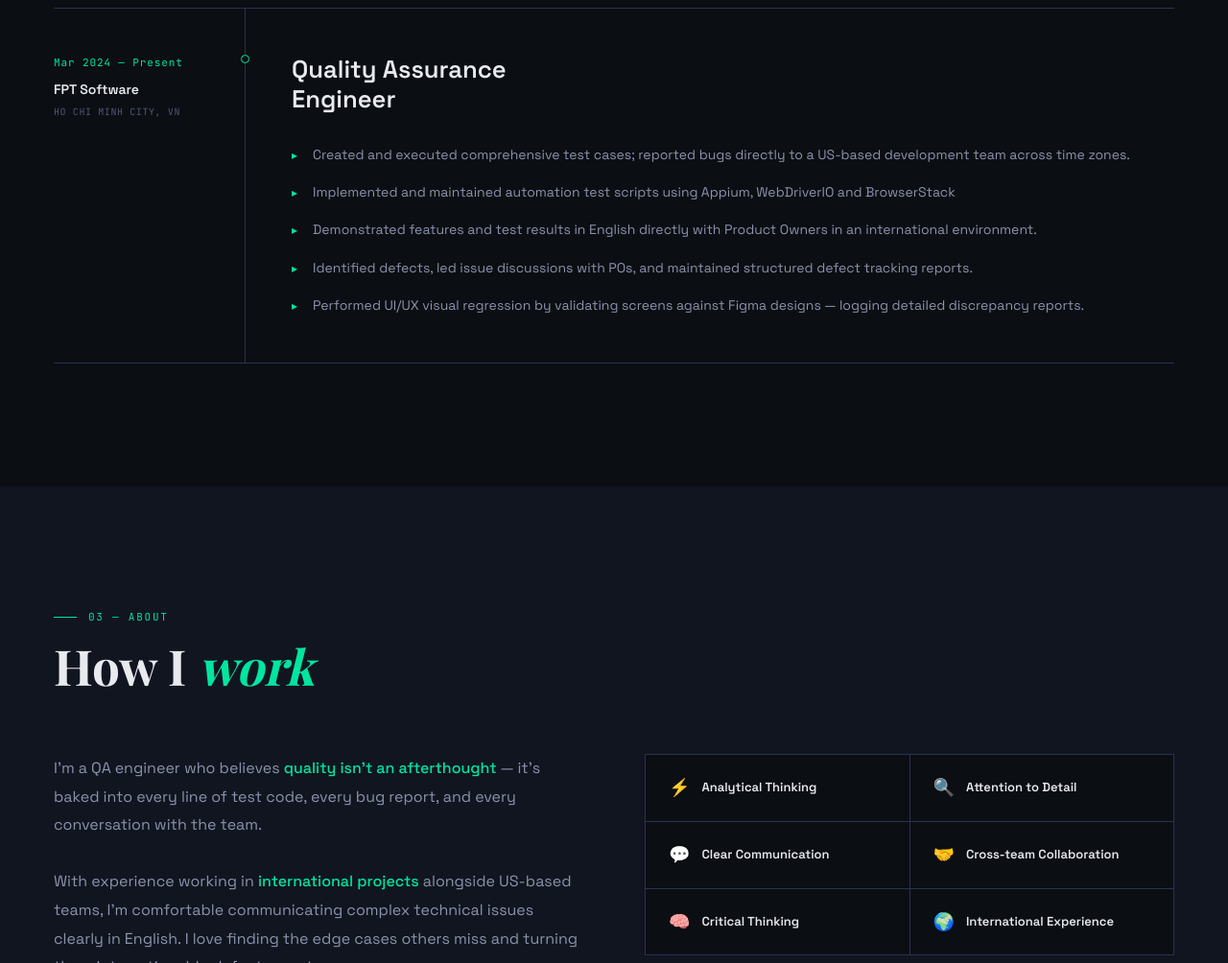
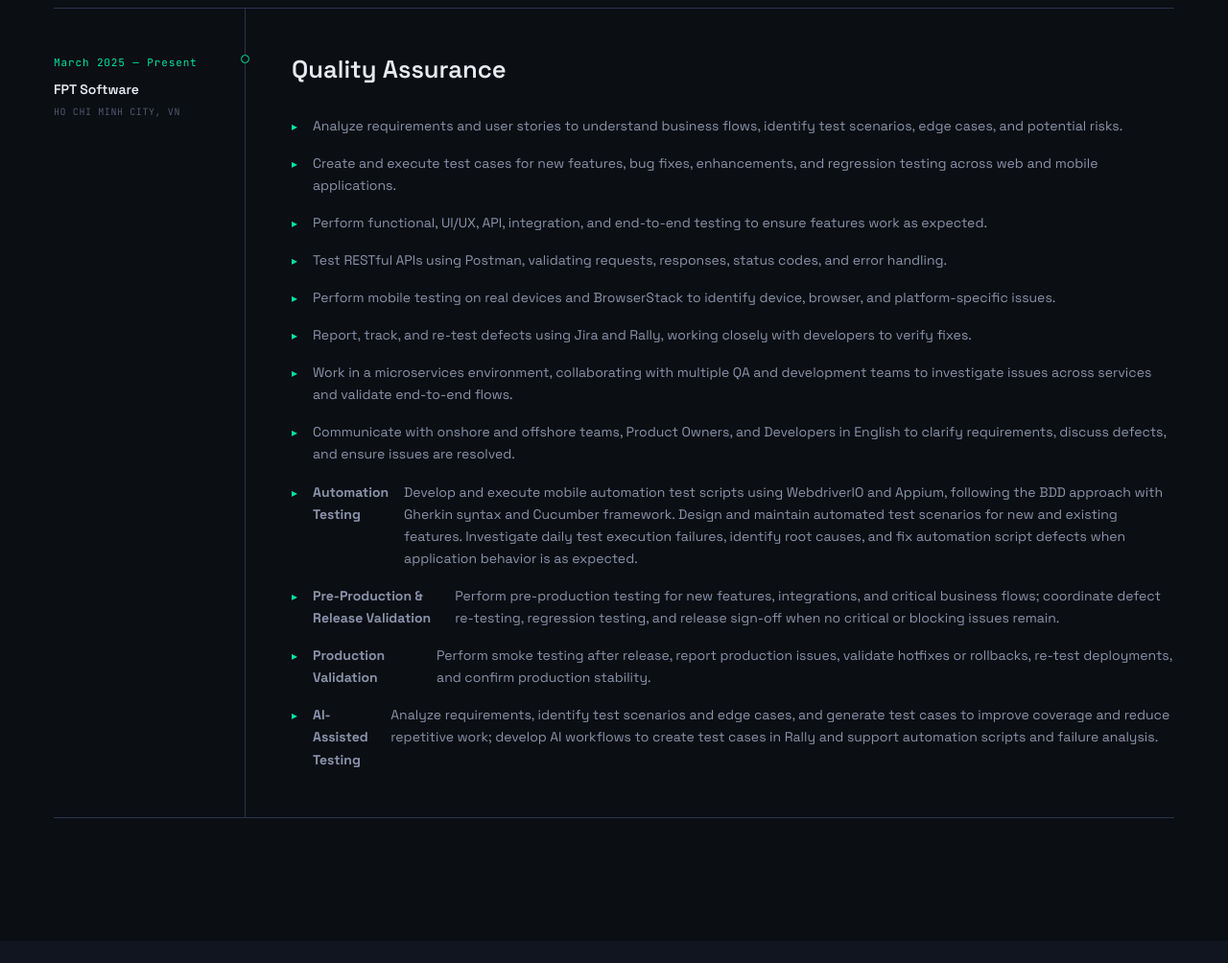
Before and after one commit to Zanef08/PhamHuynhTuyetNhi_Portfolio, a plain HTML site: page index.html in a window 1280 px wide. Shown: the part 1840-2844 px from the top of the page at 96% size. Drawn offline with nearby package versions, Linux system fonts and the light colour scheme; a web font is replaced by a local one.

Commit message:
update exp

```diff
--- a/index.html
+++ b/index.html
@@ -180,23 +180,47 @@
     <div class="exp-timeline">
       <div class="exp-item reveal">
         <div class="exp-left">
-          <div class="exp-date">Mar 2024 — Present</div>
+          <div class="exp-date">March 2025 — Present</div>
           <div class="exp-co">FPT Software</div>
           <div class="exp-loc">HO CHI MINH CITY, VN</div>
         </div>
         <div class="exp-right">
-          <div class="exp-role">Quality Assurance<br>Engineer</div>
+          <div class="exp-role">Quality Assurance</div>
           <ul class="exp-list">
-            <li><span class="bullet">▸</span>Created and executed comprehensive test cases; reported bugs directly to a
-              US-based development team across time zones.</li>
-            <li><span class="bullet">▸</span>Implemented and maintained automation test scripts using Appium,
-              WebDriverIO and BrowserStack</li>
-            <li><span class="bullet">▸</span>Demonstrated features and test results in English directly with Product
-              Owners in an international environment.</li>
-            <li><span class="bullet">▸</span>Identified defects, led issue discussions with POs, and maintained
-              structured defect tracking reports.</li>
-            <li><span class="bullet">▸</span>Performed UI/UX visual regression by validating screens against Figma
-              designs — logging detailed discrepancy reports.</li>
+            <li><span class="bullet">▸</span><span class="exp-desc">Analyze requirements and user stories to understand
+                business flows, identify test scenarios, edge cases, and potential risks.</span></li>
+            <li><span class="bullet">▸</span><span class="exp-desc">Create and execute test cases for new features, bug
+                fixes, enhancements, and regression testing across web and mobile applications.</span></li>
+            <li><span class="bullet">▸</span><span class="exp-desc">Perform functional, UI/UX, API, integration, and
+                end-to-end testing to ensure features work as expected.</span></li>
+            <li><span class="bullet">▸</span><span class="exp-desc">Test RESTful APIs using Postman, validating
+                requests, responses, status codes, and error handling.</span></li>
+            <li><span class="bullet">▸</span><span class="exp-desc">Perform mobile testing on real devices and
+                BrowserStack to identify device, browser, and platform-specific issues.</span></li>
+            <li><span class="bullet">▸</span><span class="exp-desc">Report, track, and re-test defects using Jira and
+                Rally, working closely with developers to verify fixes.</span></li>
+            <li><span class="bullet">▸</span><span class="exp-desc">Work in a microservices environment, collaborating
+                with multiple QA and development teams to investigate issues across services and validate end-to-end
+                flows.</span></li>
+            <li><span class="bullet">▸</span><span class="exp-desc">Communicate with onshore and offshore teams, Product
+                Owners, and Developers in English to clarify requirements, discuss defects, and ensure issues are
+                resolved.</span></li>
+            <li><span class="bullet">▸</span><strong>Automation Testing</strong><span class="exp-desc">Develop and
+                execute mobile automation test scripts using WebdriverIO and Appium, following the BDD approach with
+                Gherkin syntax and Cucumber framework. Design and maintain automated test scenarios for new and existing
+                features. Investigate daily test execution failures, identify root causes, and fix automation script
+                defects when application behavior is as expected.</span></li>
+            <li><span class="bullet">▸</span><strong>Pre-Production &amp; Release Validation</strong><span
+                class="exp-desc">Perform pre-production testing for new features, integrations, and critical business
+                flows; coordinate defect re-testing, regression testing, and release sign-off when no critical or
+                blocking issues remain.</span></li>
+            <li><span class="bullet">▸</span><strong>Production Validation</strong><span class="exp-desc">Perform smoke
+                testing after release, report production issues, validate hotfixes or rollbacks, re-test deployments,
+                and confirm production stability.</span></li>
+            <li><span class="bullet">▸</span><strong>AI-Assisted Testing</strong><span class="exp-desc">Analyze
+                requirements, identify test scenarios and edge cases, and generate test cases to improve coverage and
+                reduce repetitive work; develop AI workflows to create test cases in Rally and support automation
+                scripts and failure analysis.</span></li>
           </ul>
         </div>
       </div>
```
Lines whose indentation alone changed are shown as unchanged.
